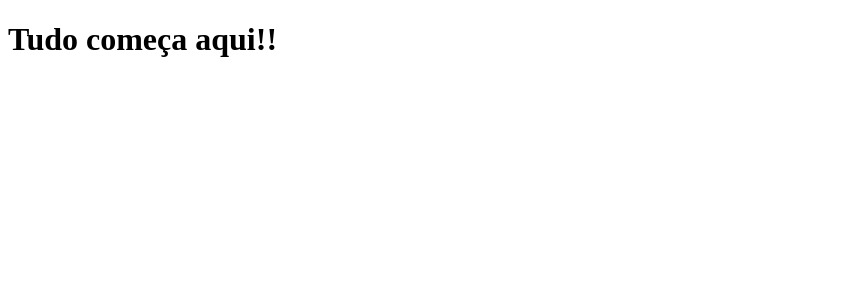
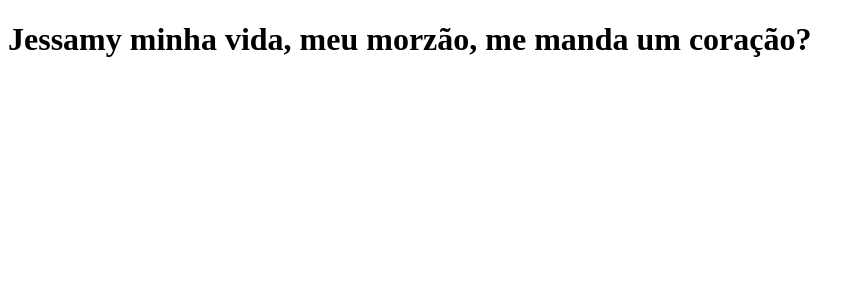
Before and after one commit to GustavoSilva95/clone-tabnews, a Next.js app: page / in a window 1280 px wide. Shown: the top 300 px of the page, without its empty margins (0-865 px from the left). Built offline with nearby package versions, Linux system fonts and the light colour scheme.

Commit message:
modifica a frase para completar o desafio

```diff
--- a/pages/index.js
+++ b/pages/index.js
@@ -1,5 +1,4 @@
 function Home() {
-    return <h1>Tudo começa aqui!!</h1>
+    return <h1>Jessamy minha vida, meu morzão, me manda um coração?</h1>
 }
-
 export default Home;
```
